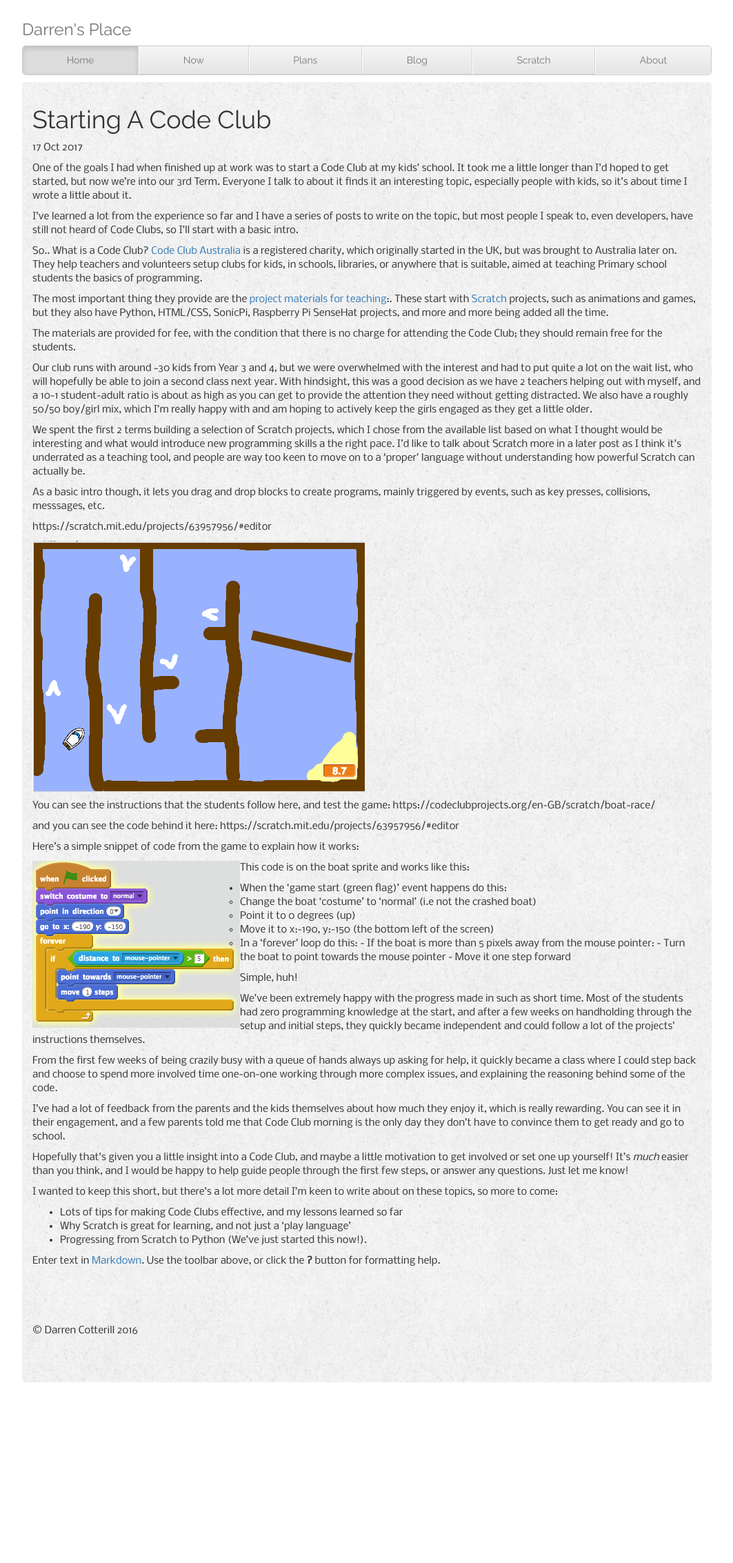
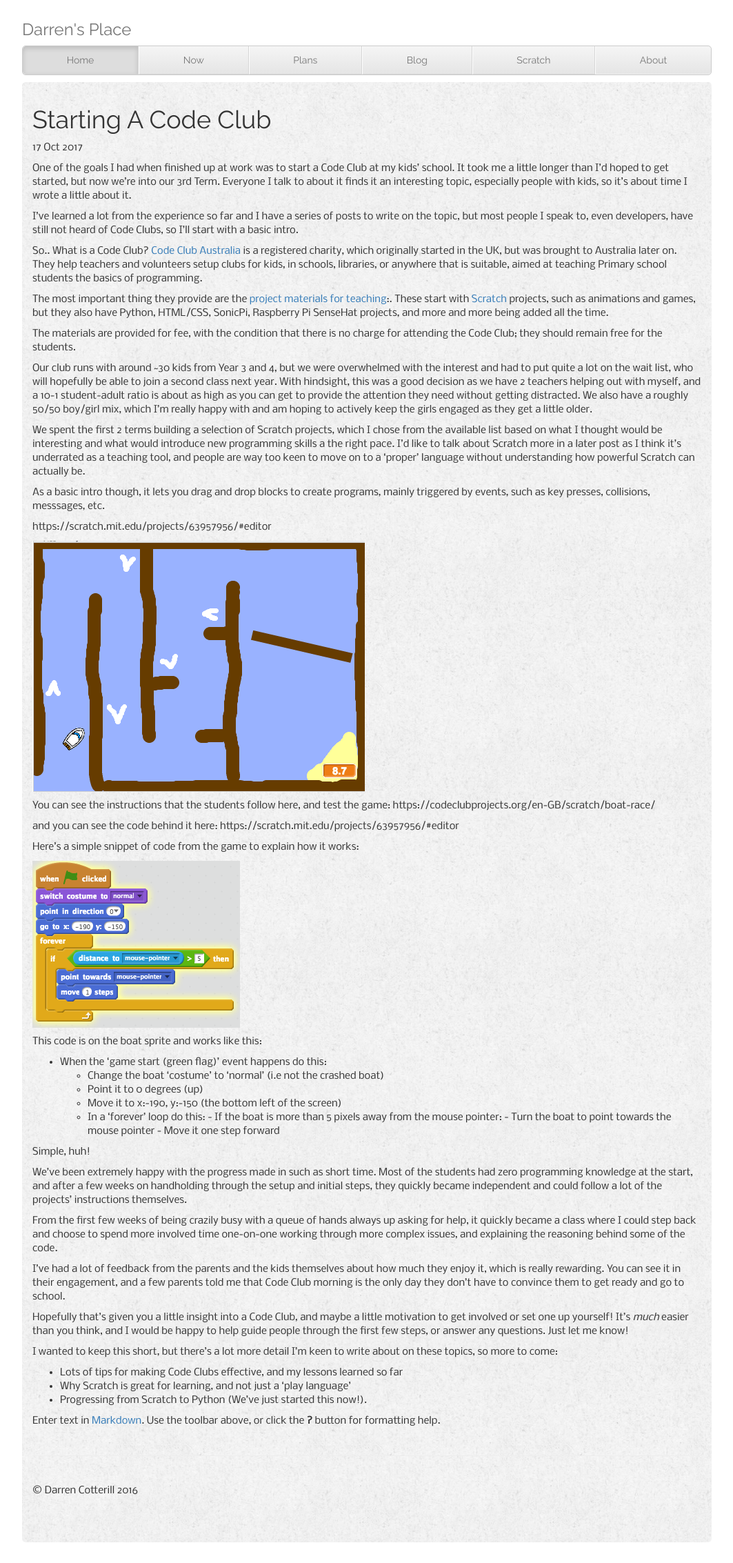
Before and after one commit to DCotterill/DCotterill.github.io, a Jekyll site: the page built from _posts/2017-10-17-starting-a-code-club.md, in a window 1280 px wide. Shown: the whole page at 69% size, without its empty margins (108-1171 px from the left). Built offline with Jekyll 4.4.1, drawn with Linux system fonts in a browser that asks for light colours; nearby versions of some CDN libraries; some web fonts are replaced; comment, search, counter and statistics services are not loaded; before the commit the page ends 2034 px from its top, so only the background shows below that.

Commit message:
Update 2017-10-17-starting-a-code-club.md

```diff
--- a/_posts/2017-10-17-starting-a-code-club.md
+++ b/_posts/2017-10-17-starting-a-code-club.md
@@ -38,7 +38,9 @@
 
 Here's a simple snippet of code from the game to explain how it works:
 
-<img align="left" src="{{site.baseurl}}/img/Screen Shot 2017-10-17 at 3.04.29 pm.png"/>
+<p align="left">
+	<img src="{{site.baseurl}}/img/Screen Shot 2017-10-17 at 3.04.29 pm.png"/>
+</p>
 
 This code is on the boat sprite and works like this:
 - When the 'game start (green flag)' event happens do this:
```
